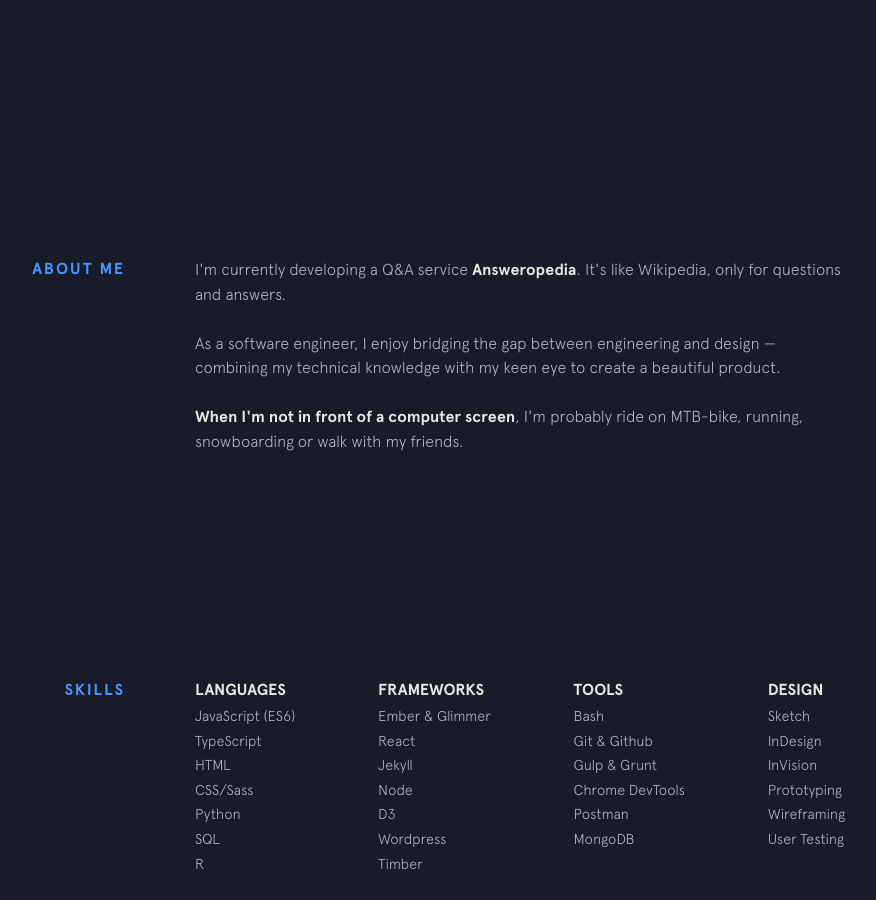
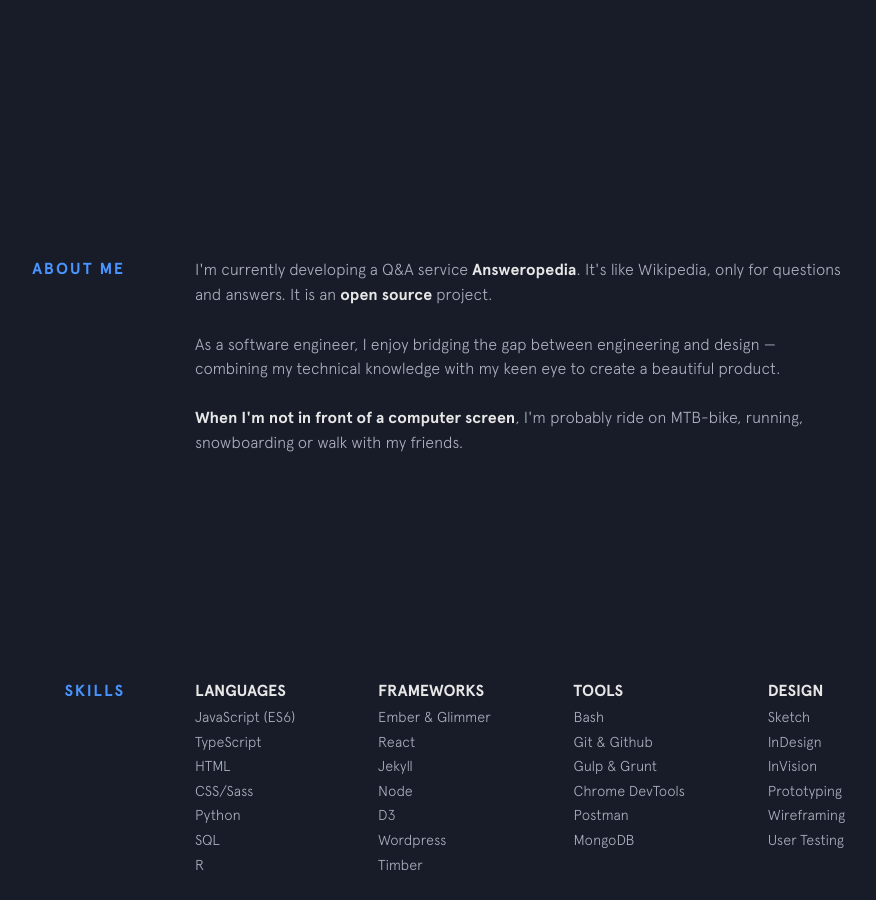
Before and after one commit to gomzyakov/gomzyakov.github.io, a Jekyll site: the page built from index.html, in a window 1280 px wide and 900 px high, scrolled down 743 px. Shown: the whole window, without its empty margins (255-1131 px from the left). Built offline with Jekyll 4.4.1, drawn with Linux system fonts in a browser that asks for light colours; nearby versions of some CDN libraries.

Commit message:
Add some text in about-me block

```diff
--- a/_includes/about-me.html
+++ b/_includes/about-me.html
@@ -3,7 +3,8 @@
   <div class="section__content">
     <p>
       I'm currently developing a Q&amp;A service <a class="underline-link" href="https://answeropedia.org/en/"
-        target="_blank">Answeropedia</a>. It's like Wikipedia, only for questions and answers.
+        target="_blank">Answeropedia</a>. It's like Wikipedia, only for questions and answers. It is an <a
+        class="underline-link" href="https://github.com/answeropedia" target="_blank">open source</a> project.
     </p>
 
     <p>
```
